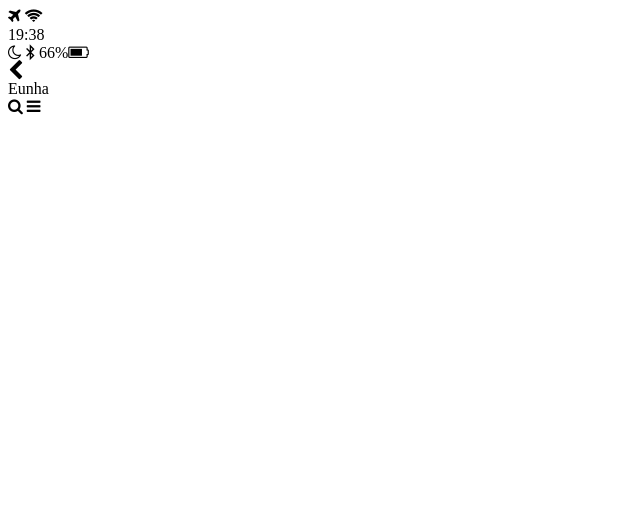
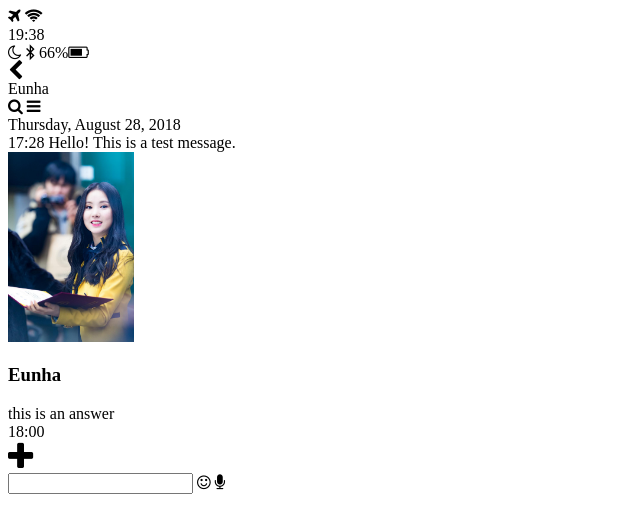
Before and after one commit to mintmarshmallow/kakao-clone, a plain HTML site: page chat.html in a window 1280 px wide. Shown: the whole page, without its empty margins (0-640 px from the left). Drawn offline with Linux system fonts and the light colour scheme.

Commit message:
chat is done!

```diff
--- a/chat.html
+++ b/chat.html
@@ -35,7 +35,37 @@
         <i class="fa fa-bars"></i>
       </div>
     </div>
-
   </header>
+  <main class="chat">
+    <div class="date-divider">
+      <span class="date-divider__text">Thursday, August 28, 2018</span>
+    </div>
+    <div class="chat__message chat__message--from-me">
+      <span class="chat__message-time">17:28</span>
+      <span class="chat__message-body">
+        Hello! This is a test message.
+      </span>
+    </div>
+    <div class="chat__message chat__message--to">
+      <img src="images/은하-졸업식.jpg"class="chat__message-avatar" style="width:10%;height:10%">
+      <div class="chat__message-center">
+        <h3 class="chat__message-username">Eunha</h3>
+        <span class="chat__message-body">
+          this is an answer
+        </span>
+      </div>
+      <span class="chat__message-time">18:00</span>
+    </div>
+  </main>
+  <div class="type-message">
+    <i class="fa fa-plus fa-2x"></i>
+    <div class="type-message__input">
+      <input type="text">
+      <i class="fa fa-smile-o"></i>
+      <span class="record-message">
+        <i class="fa fa-microphone"></i>
+      </span>
+    </div>
+  </div>
 </body>
 </html>
```
Also changed, not shown: chats.html (+7 -2 lines).
